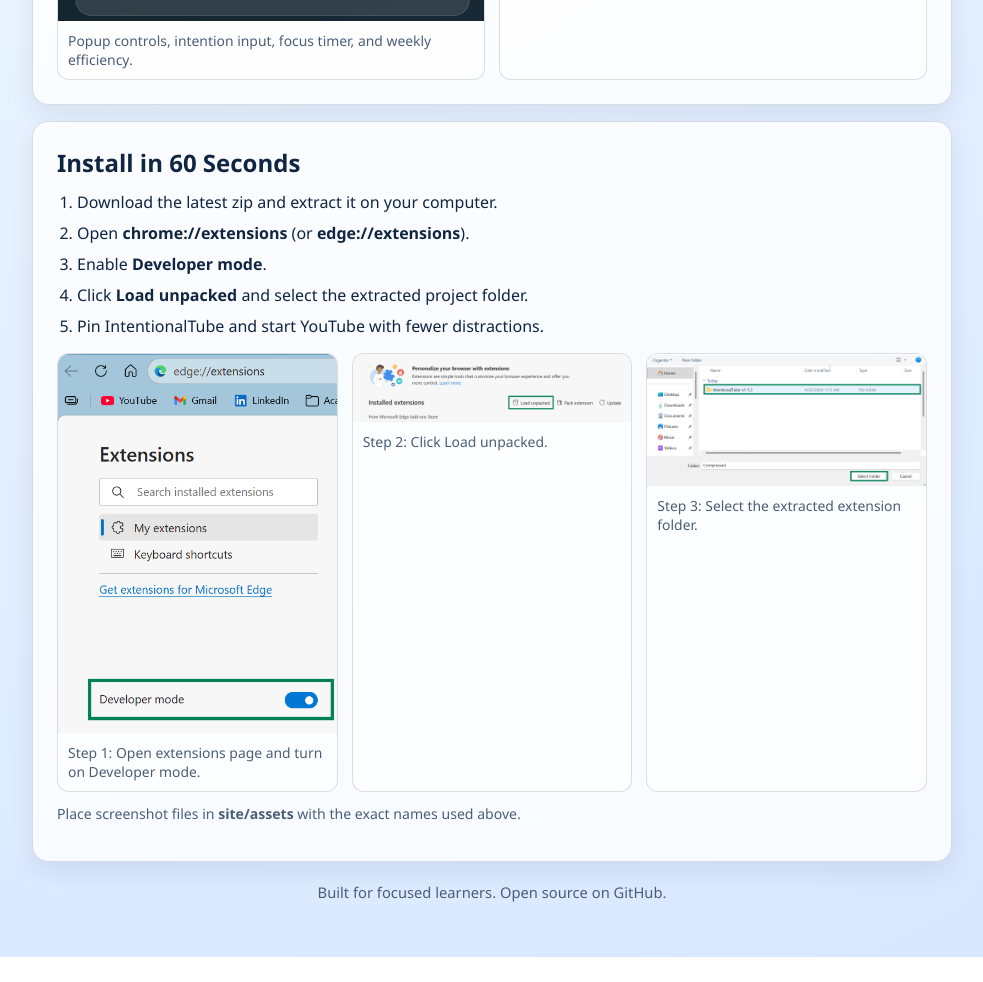
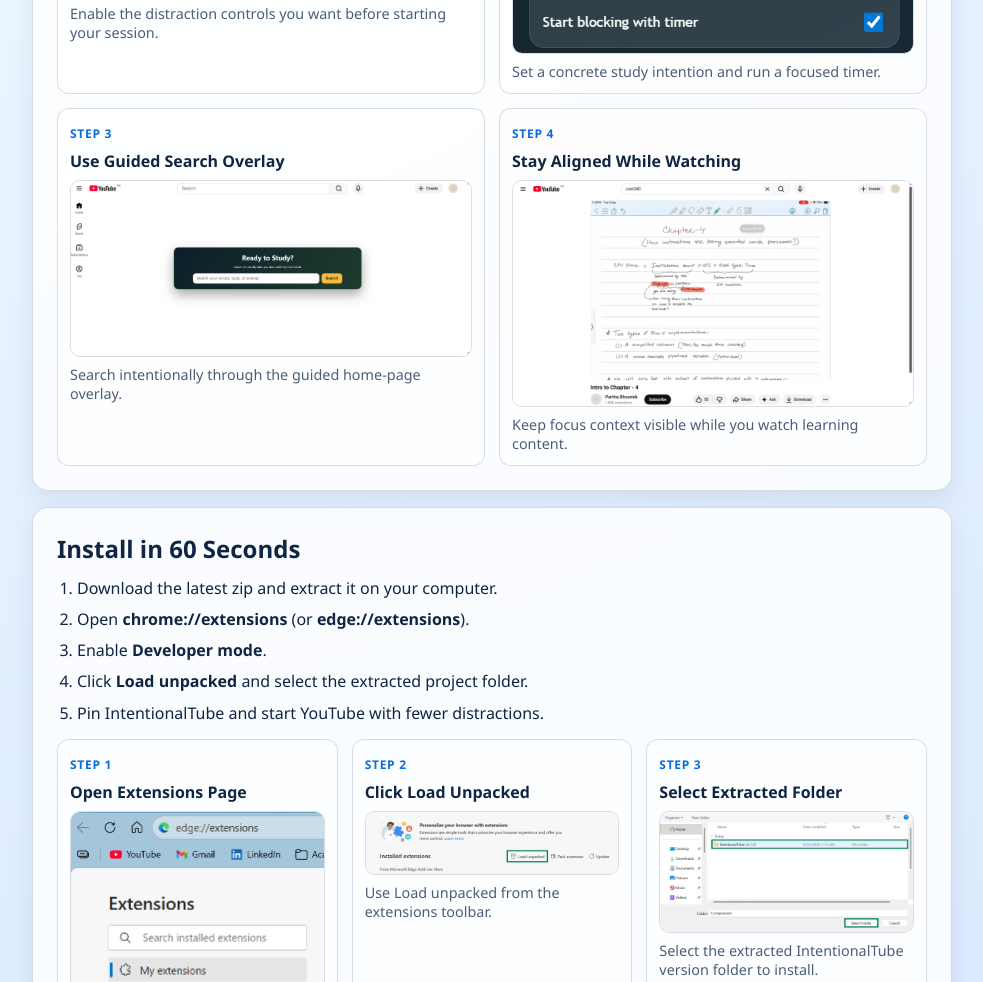
Before and after one commit to zawad1804/IntentionalTube, a browser extension: page site/index.html in a window 1280 px wide. Shown: the part 1378-2360 px from the top of the page, without its empty margins (148-1131 px from the left). Before the commit the page ends 2335 px from the top, so only its background shows below. Drawn offline with Linux system fonts and the light colour scheme.

Commit message:
Organize screenshot sections step-wise and rename feature images

```diff
--- a/site/index.html
+++ b/site/index.html
@@ -37,16 +37,32 @@
 
     <section class="card">
       <h2>Feature Preview</h2>
-      <p class="section-copy">See how the extension controls and overlays look while you use YouTube.</p>
-      <div class="screenshot-grid two-up">
-        <figure class="shot">
-          <img src="assets/feature-popup-controls.png" alt="IntentionalTube popup with blocking controls and timer" loading="lazy" />
-          <figcaption>Popup controls, intention input, focus timer, and weekly efficiency.</figcaption>
-        </figure>
-        <figure class="shot">
-          <img src="assets/feature-overlay-look.png" alt="IntentionalTube overlay look on YouTube pages" loading="lazy" />
-          <figcaption>On-page extension overlay style and in-context focus UI.</figcaption>
-        </figure>
+      <p class="section-copy">A quick flow of how IntentionalTube helps you stay intentional from search to watch time.</p>
+      <div class="step-cards two-up">
+        <article class="step-card">
+          <span class="step-chip">Step 1</span>
+          <h3>Start With Blocking Controls</h3>
+          <img src="assets/feature-popup-blocking-controls.png" alt="IntentionalTube popup with blocking controls" loading="lazy" />
+          <p>Enable the distraction controls you want before starting your session.</p>
+        </article>
+        <article class="step-card">
+          <span class="step-chip">Step 2</span>
+          <h3>Set Intention and Timer</h3>
+          <img src="assets/feature-popup-focus-intention-analytics.png" alt="IntentionalTube popup showing intention, timer, and weekly stats" loading="lazy" />
+          <p>Set a concrete study intention and run a focused timer.</p>
+        </article>
+        <article class="step-card">
+          <span class="step-chip">Step 3</span>
+          <h3>Use Guided Search Overlay</h3>
+          <img src="assets/feature-study-search-gate.png" alt="IntentionalTube overlay prompting intentional search on YouTube home" loading="lazy" />
+          <p>Search intentionally through the guided home-page overlay.</p>
+        </article>
+        <article class="step-card">
+          <span class="step-chip">Step 4</span>
+          <h3>Stay Aligned While Watching</h3>
+          <img src="assets/feature-study-watch-overlay.png" alt="YouTube watch page with IntentionalTube focus overlay" loading="lazy" />
+          <p>Keep focus context visible while you watch learning content.</p>
+        </article>
       </div>
     </section>
 
@@ -59,19 +75,25 @@
         <li>Click <strong>Load unpacked</strong> and select the extracted project folder.</li>
         <li>Pin IntentionalTube and start YouTube with fewer distractions.</li>
       </ol>
-      <div class="screenshot-grid three-up">
-        <figure class="shot">
+      <div class="step-cards three-up">
+        <article class="step-card">
+          <span class="step-chip">Step 1</span>
+          <h3>Open Extensions Page</h3>
           <img src="assets/install-step-1-open-extensions.png" alt="Open Edge or Chrome extensions page and enable developer mode" loading="lazy" />
-          <figcaption>Step 1: Open extensions page and turn on Developer mode.</figcaption>
-        </figure>
-        <figure class="shot">
+          <p>Go to chrome://extensions or edge://extensions and enable Developer mode.</p>
+        </article>
+        <article class="step-card">
+          <span class="step-chip">Step 2</span>
+          <h3>Click Load Unpacked</h3>
           <img src="assets/install-step-2-load-unpacked.png" alt="Use Load unpacked from the browser extensions page" loading="lazy" />
-          <figcaption>Step 2: Click Load unpacked.</figcaption>
-        </figure>
-        <figure class="shot">
+          <p>Use Load unpacked from the extensions toolbar.</p>
+        </article>
+        <article class="step-card">
+          <span class="step-chip">Step 3</span>
+          <h3>Select Extracted Folder</h3>
           <img src="assets/install-step-3-select-folder.png" alt="Select extracted IntentionalTube folder in file picker" loading="lazy" />
-          <figcaption>Step 3: Select the extracted extension folder.</figcaption>
-        </figure>
+          <p>Select the extracted IntentionalTube version folder to install.</p>
+        </article>
       </div>
       <p class="asset-note">Place screenshot files in <strong>site/assets</strong> with the exact names used above.</p>
     </section>
--- a/site/styles.css
+++ b/site/styles.css
@@ -161,12 +161,53 @@
   margin-top: 14px;
 }
 
+.step-cards {
+  display: grid;
+  gap: 14px;
+  margin-top: 14px;
+}
+
 .two-up {
   grid-template-columns: repeat(2, minmax(0, 1fr));
 }
 
 .three-up {
   grid-template-columns: repeat(3, minmax(0, 1fr));
+}
+
+.step-card {
+  border: 1px solid var(--line);
+  border-radius: 12px;
+  padding: 12px;
+  background: rgba(255, 255, 255, 0.65);
+}
+
+.step-chip {
+  display: inline-block;
+  font-size: 0.75rem;
+  font-weight: 700;
+  letter-spacing: 0.06em;
+  text-transform: uppercase;
+  color: var(--accent);
+  margin-bottom: 8px;
+}
+
+.step-card h3 {
+  margin: 0 0 8px;
+  font-size: 1rem;
+}
+
+.step-card img {
+  display: block;
+  width: 100%;
+  border-radius: 10px;
+  border: 1px solid var(--line);
+}
+
+.step-card p {
+  margin: 8px 0 0;
+  color: var(--muted);
+  font-size: 0.9rem;
 }
 
 .shot {
```
Also changed, not shown: site/assets/feature-popup-blocking-controls.png (renamed from site/assets/feature-overlay-look.png), site/assets/feature-popup-focus-intention-analytics.png (renamed from site/assets/feature-popup-controls.png), site/assets/feature-study-search-gate.png (added), site/assets/feature-study-watch-overlay.png (added), 1 other file.
